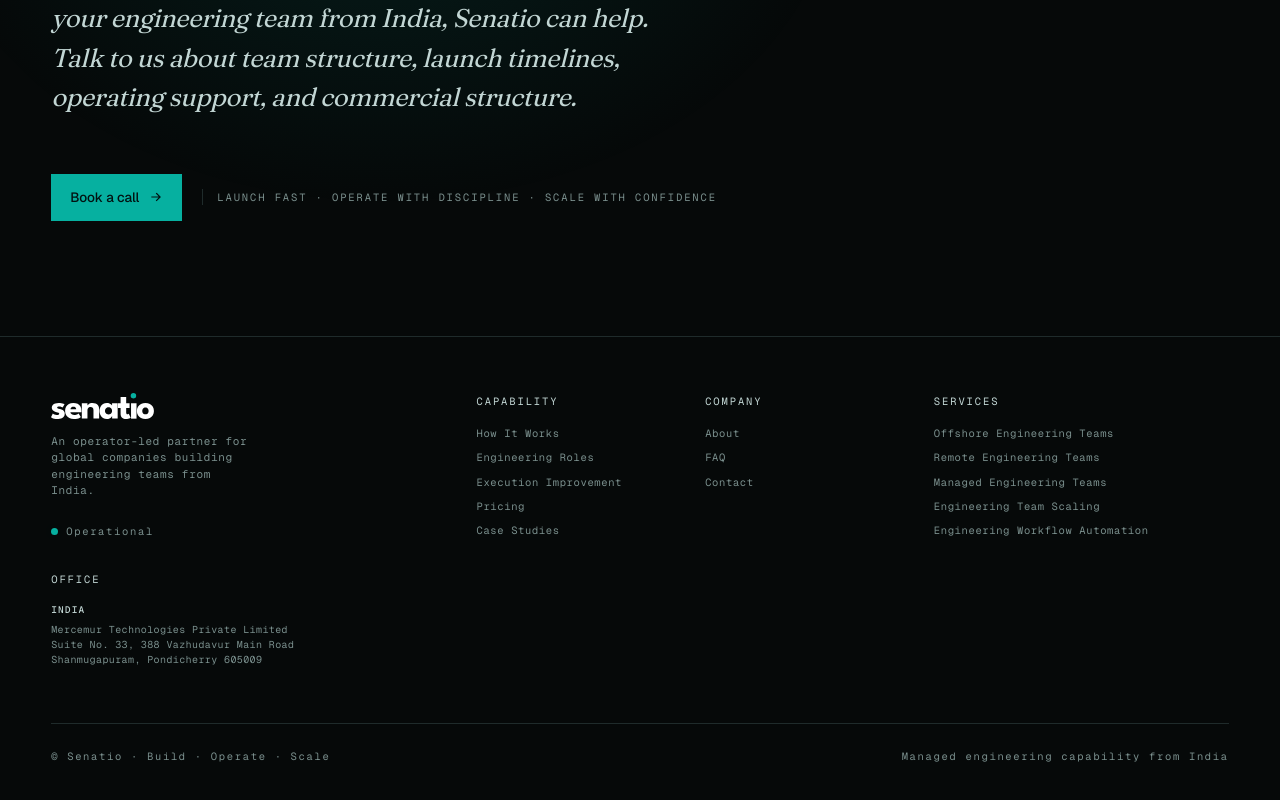
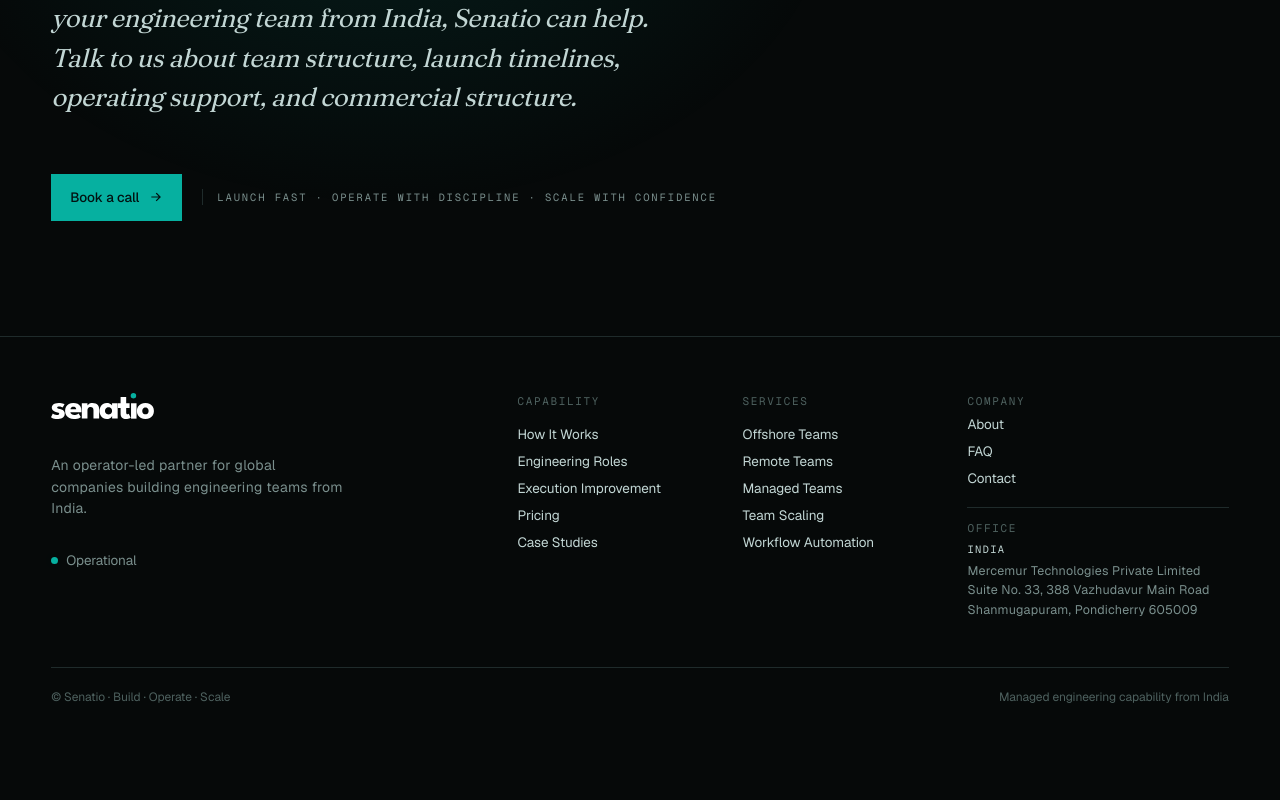
Before and after one commit to gugan-zemuria/Senatio-landing-page, a Next.js app: page /faq in a window 1280 px wide. Shown: the part 2248-3048 px from the top of the page. After the commit the page ends 2987 px from the top, so only its background shows below. Built offline with nearby package versions, Linux system fonts and the light colour scheme.

Commit message:
Footer redesign, Safari hero text clipping fix, font size bump

```diff
--- a/src/app/globals.css
+++ b/src/app/globals.css
@@ -579,7 +579,8 @@
   font-family: var(--serif);
   font-variation-settings: "opsz" 144, "SOFT" 30, "wght" 380;
   font-size: clamp(2.8rem, 7.4vw, 7rem);
-  line-height: 0.96;
+  line-height: 1;
+  padding-bottom: 0.04em;
   letter-spacing: -0.032em;
   margin: 0;
   color: var(--fg);
@@ -609,6 +610,7 @@
 /* per-word stagger */
 .word {
   display: inline-block;
+  padding: 0.06em 0;
   opacity: 0;
   transform: translateY(0.4em);
   animation: word-up .9s cubic-bezier(.2,.7,.2,1) forwards;
@@ -1713,73 +1715,88 @@
    ──────────────────────────────────────────────────────────── */
 footer {
   border-top: 1px solid var(--line);
-  padding: 56px 0 36px 0;
-  font-family: var(--mono);
-  font-size: 10.5px;
-  letter-spacing: 0.16em;
+  padding: 56px 0 32px 0;
+  font-family: var(--sans);
+  font-size: 13.5px;
   color: var(--muted);
 }
 .foot-grid {
   display: grid;
-  grid-template-columns: 2fr 1fr 1fr 1.5fr;
-  gap: 32px;
-}
-@media (max-width: 800px) { .foot-grid { grid-template-columns: 1fr 1fr; } }
+  grid-template-columns: 2.2fr 1fr 1fr 1.3fr;
+  gap: 24px;
+}
+@media (max-width: 900px) { .foot-grid { grid-template-columns: 1fr 1fr; gap: 32px; } }
+@media (max-width: 500px) { .foot-grid { grid-template-columns: 1fr; } }
+
+.foot-col {
+  display: flex;
+  flex-direction: column;
+  gap: 10px;
+}
 .foot-col h5 {
-  font-family: var(--mono); font-weight: 400;
-  font-size: 10.5px; letter-spacing: 0.18em;
-  color: var(--fg-2);
-  margin: 0 0 16px 0;
-  text-transform: uppercase;
-}
-.foot-col ul { list-style: none; margin: 0; padding: 0; display: flex; flex-direction: column; gap: 8px; }
-.foot-col a { color: var(--muted); transition: color .3s ease; }
-.foot-col a:hover { color: var(--fg); }
-.foot-col a, .foot-col li { text-transform: none; letter-spacing: 0.06em; }
+  font-family: var(--mono);
+  font-size: 11px;
+  letter-spacing: 0.15em;
+  color: var(--muted-2);
+  text-transform: uppercase;
+  margin: 0 0 4px 0;
+  font-weight: 400;
+}
+.foot-col ul { list-style: none; margin: 0; padding: 0; display: flex; flex-direction: column; gap: 6px; }
+.foot-col a { color: var(--fg-2); transition: color .25s ease; text-decoration: none; }
+.foot-col a:hover { color: var(--accent); }
+
+.foot-col-inner + .foot-col-inner {
+  margin-top: 8px;
+  padding-top: 12px;
+  border-top: 1px solid var(--line);
+}
 
 .foot-brand {
   font-family: var(--serif);
   font-variation-settings: "opsz" 144, "SOFT" 30, "wght" 500;
   font-style: normal;
-  font-size: 38px;
+  font-size: 34px;
   letter-spacing: -0.02em;
   color: var(--fg);
   text-transform: none;
-  margin-bottom: 14px;
+  margin-bottom: 12px;
   line-height: 1;
 }
-.foot-brand em { font-style: italic; font-variation-settings: "opsz" 144, "SOFT" 90; color: var(--accent-2); }
 .foot-tag {
   color: var(--muted);
-  max-width: 30ch;
+  max-width: 32ch;
+  line-height: 1.55;
+  font-size: 14px;
+  letter-spacing: 0.02em;
+  margin-bottom: 20px;
+}
+.foot-addr {
   text-transform: none;
-  letter-spacing: 0.06em;
-  line-height: 1.5;
-  font-size: 11px;
-  margin-bottom: 24px;
-}
-.foot-col li.foot-addr {
-  text-transform: none;
-  letter-spacing: 0.04em;
-  line-height: 1.5;
-  font-size: 10px;
-  color: var(--muted);
-}
-.foot-col li.foot-addr strong {
-  color: var(--fg-2);
-  font-weight: 500;
-  text-transform: uppercase;
+  line-height: 1.55;
+  font-size: 12.5px;
+  color: var(--muted);
+  letter-spacing: 0.02em;
+  margin: 0;
+}
+.foot-addr strong {
+  font-family: var(--mono);
+  font-size: 10.5px;
   letter-spacing: 0.12em;
-  font-size: 9.5px;
+  color: var(--fg-2);
+  text-transform: uppercase;
+  font-weight: 400;
   display: block;
   margin-bottom: 4px;
 }
 .foot-bottom {
-  margin-top: 56px;
-  padding-top: 24px;
+  margin-top: 48px;
+  padding-top: 20px;
   border-top: 1px solid var(--line);
-  display: flex; justify-content: space-between; align-items: baseline;
-  flex-wrap: wrap; gap: 14px;
+  display: flex; justify-content: space-between; align-items: center;
+  flex-wrap: wrap; gap: 10px;
+  font-size: 12px;
+  color: var(--muted-2);
 }
 
 /* ────────────────────────────────────────────────────────────
--- a/src/components/Footer.tsx
+++ b/src/components/Footer.tsx
@@ -30,62 +30,36 @@
           <div className="foot-col">
             <h5>Capability</h5>
             <ul>
-              <li>
-                <Link href="/how-it-works">How It Works</Link>
-              </li>
-              <li>
-                <Link href="/engineering-roles">Engineering Roles</Link>
-              </li>
-              <li>
-                <Link href="/execution-improvement">Execution Improvement</Link>
-              </li>
-              <li>
-                <Link href="/pricing">Pricing</Link>
-              </li>
-              <li>
-                <Link href="/case-studies">Case Studies</Link>
-              </li>
-            </ul>
-          </div>
-          <div className="foot-col">
-            <h5>Company</h5>
-            <ul>
-              <li>
-                <Link href="/about">About</Link>
-              </li>
-              <li>
-                <Link href="/faq">FAQ</Link>
-              </li>
-              <li>
-                <Link href="/contact">Contact</Link>
-              </li>
+              <li><Link href="/how-it-works">How It Works</Link></li>
+              <li><Link href="/engineering-roles">Engineering Roles</Link></li>
+              <li><Link href="/execution-improvement">Execution Improvement</Link></li>
+              <li><Link href="/pricing">Pricing</Link></li>
+              <li><Link href="/case-studies">Case Studies</Link></li>
             </ul>
           </div>
           <div className="foot-col">
             <h5>Services</h5>
             <ul>
-              <li>
-                <Link href="/offshore-engineering-team-india">Offshore Engineering Teams</Link>
-              </li>
-              <li>
-                <Link href="/remote-engineering-team-india">Remote Engineering Teams</Link>
-              </li>
-              <li>
-                <Link href="/managed-engineering-teams">Managed Engineering Teams</Link>
-              </li>
-              <li>
-                <Link href="/engineering-team-scaling">Engineering Team Scaling</Link>
-              </li>
-              <li>
-                <Link href="/engineering-workflow-automation">Engineering Workflow Automation</Link>
-              </li>
+              <li><Link href="/offshore-engineering-team-india">Offshore Teams</Link></li>
+              <li><Link href="/remote-engineering-team-india">Remote Teams</Link></li>
+              <li><Link href="/managed-engineering-teams">Managed Teams</Link></li>
+              <li><Link href="/engineering-team-scaling">Team Scaling</Link></li>
+              <li><Link href="/engineering-workflow-automation">Workflow Automation</Link></li>
             </ul>
           </div>
           <div className="foot-col">
-            <h5>Office</h5>
-            <ul>
+            <div className="foot-col-inner">
+              <h5>Company</h5>
+              <ul>
+                <li><Link href="/about">About</Link></li>
+                <li><Link href="/faq">FAQ</Link></li>
+                <li><Link href="/contact">Contact</Link></li>
+              </ul>
+            </div>
+            <div className="foot-col-inner">
+              <h5>Office</h5>
               <FooterAddress />
-            </ul>
+            </div>
           </div>
         </div>
 
--- a/src/components/FooterAddress.tsx
+++ b/src/components/FooterAddress.tsx
@@ -25,20 +25,20 @@
 
   if (region === "us") {
     return (
-      <li className="foot-addr">
+      <p className="foot-addr">
         <strong>United States</strong>
         1007 N Orange St., 4th Floor, #1189<br />
         Wilmington, Delaware 19801
-      </li>
+      </p>
     );
   }
 
   return (
-    <li className="foot-addr">
+    <p className="foot-addr">
       <strong>India</strong>
       Mercemur Technologies Private Limited<br />
       Suite No. 33, 388 Vazhudavur Main Road<br />
       Shanmugapuram, Pondicherry 605009
-    </li>
+    </p>
   );
 }
```
